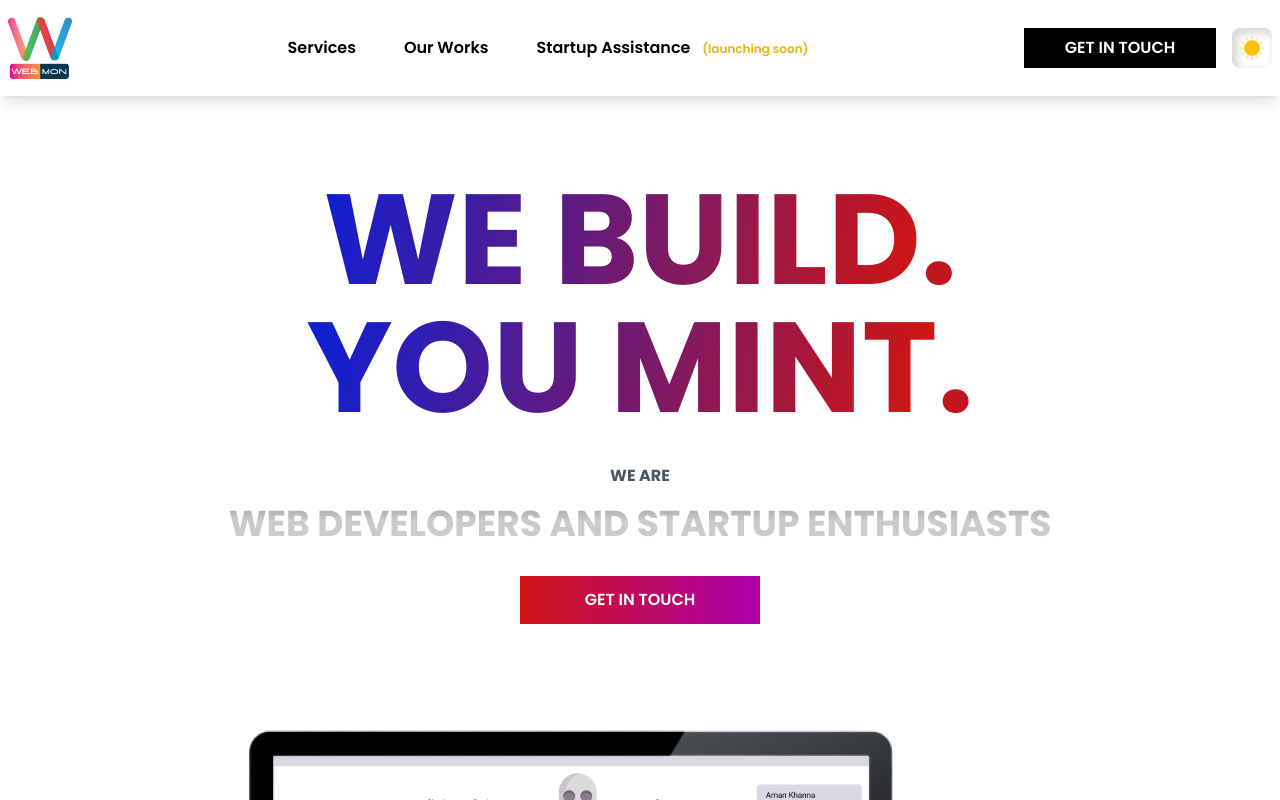
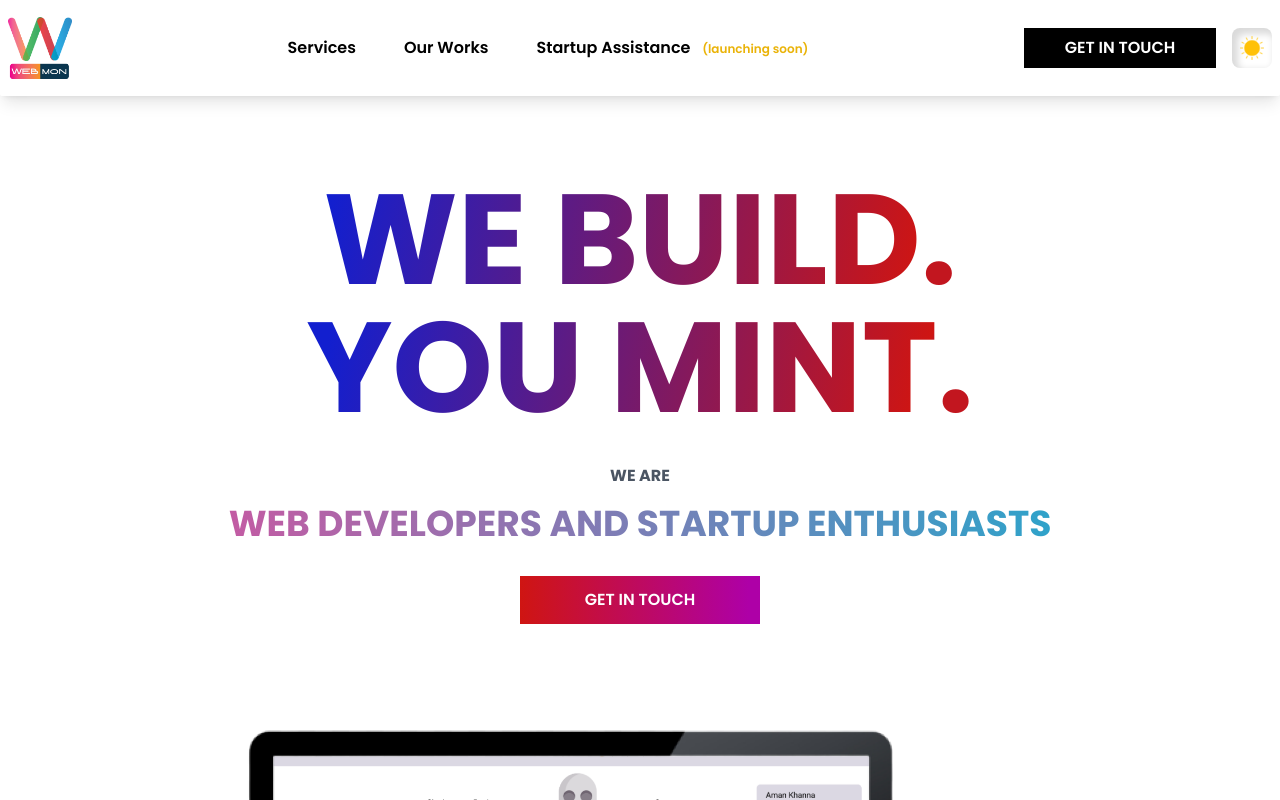
Before and after one commit to amanweb09/portfolio-website, a Next.js app: page / in a window 1280 px wide. Shown: the top 800 px of the page. Built offline with nearby package versions, Linux system fonts and the light colour scheme; no server answers; a web font is replaced by a local one.

Commit message:
ui changes

```diff
--- a/pages/index.js
+++ b/pages/index.js
@@ -38,7 +38,7 @@ const Index = () => {
 
       <div
         data-aos="flip-up"
-        className="text-center font-bold sm:text-4xl text-2xl mt-4 small-text">
+        className="text-center font-bold sm:text-4xl text-2xl mt-4 small-text bg-gradient-to-r from-pink-500 to-cyan-500">
         WEB DEVELOPERS AND STARTUP ENTHUSIASTS
       </div>
 
@@ -91,7 +91,7 @@ const Index = () => {
             text-fill-color: transparent;
           }
           .small-text {
-            background: linear-gradient(180deg, #a0a0a0 0%, rgba(156, 156, 156, 0.53) 40.91%);
+            // background: linear-gradient(180deg, #a0a0a0 0%, rgba(156, 156, 156, 0.53) 40.91%);
             -webkit-background-clip: text;
             -webkit-text-fill-color: transparent;
             background-clip: text;
--- a/styles/output.css
+++ b/styles/output.css
@@ -1056,6 +1056,19 @@ Ensure the default browser behavior of the `hidden` attribute.
   background-color: rgb(234 179 8 / var(--tw-bg-opacity));
 }
 
+.bg-gradient-to-r {
+  background-image: linear-gradient(to right, var(--tw-gradient-stops));
+}
+
+.from-pink-500 {
+  --tw-gradient-from: #ec4899;
+  --tw-gradient-stops: var(--tw-gradient-from), var(--tw-gradient-to, rgb(236 72 153 / 0));
+}
+
+.to-cyan-500 {
+  --tw-gradient-to: #06b6d4;
+}
+
 .p-4 {
   padding: 1rem;
 }
```
